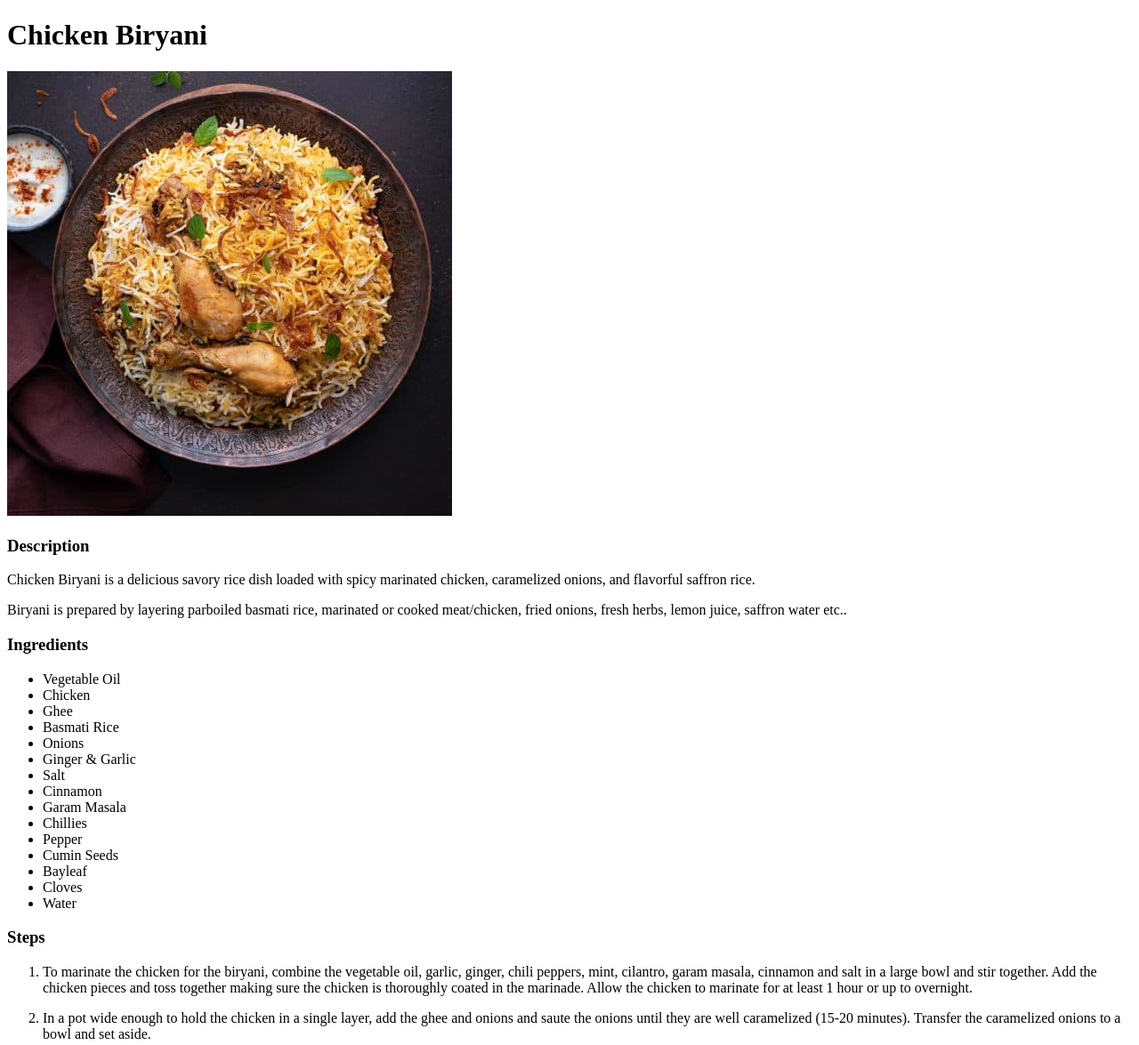
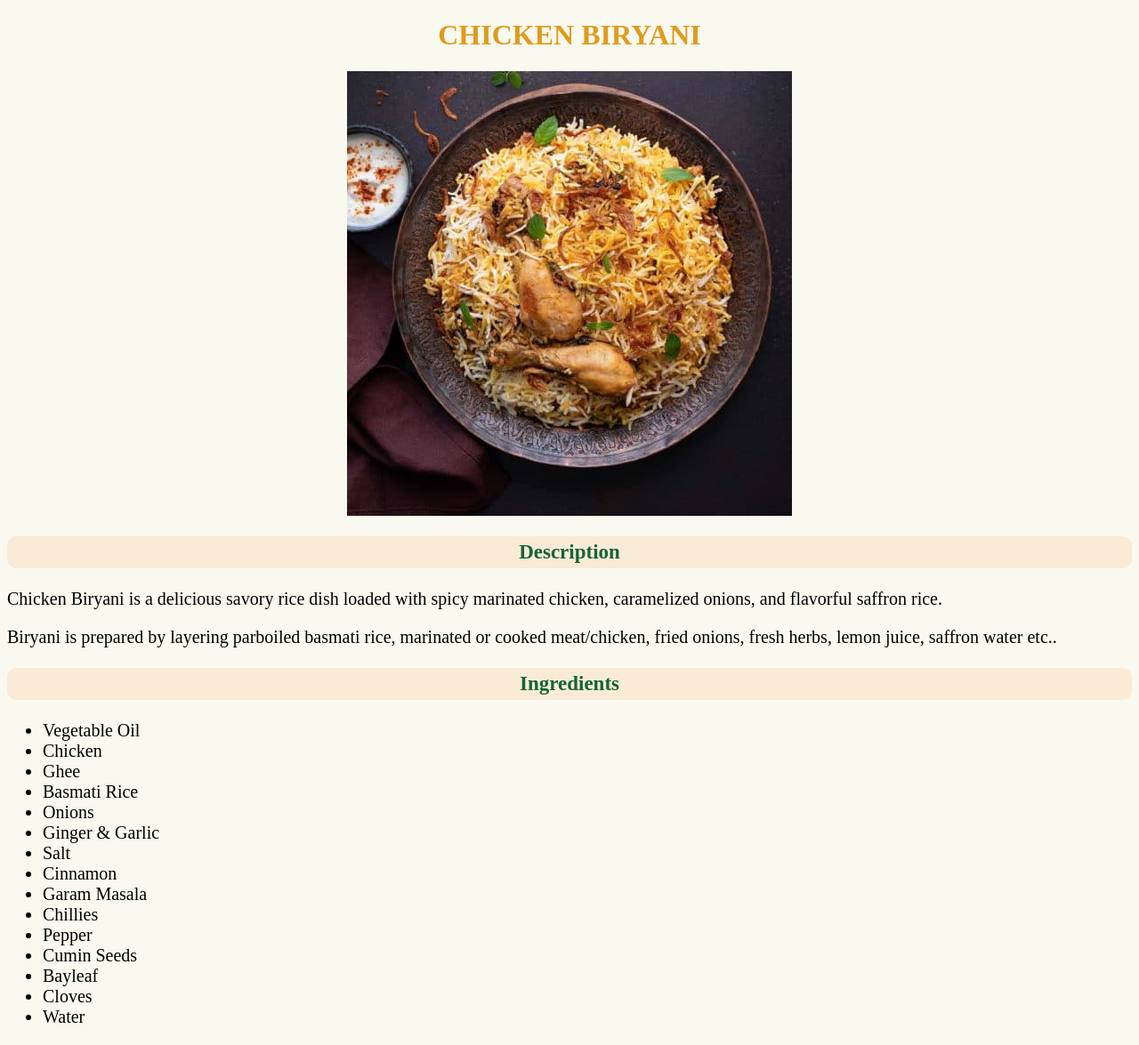
Before and after one commit to rahulbablu/recipies, a plain HTML site: page recipes/chickenBiryani.html in a window 1280 px wide. Shown: the top 1175 px of the page at 89% size. Drawn offline with Linux system fonts and the light colour scheme.

Commit message:
Added an external styles.css & Styled html a bit using basic css

```diff
--- a/recipes/chickenBiryani.html
+++ b/recipes/chickenBiryani.html
@@ -4,18 +4,19 @@
     <meta charset="UTF-8">
     <meta http-equiv="X-UA-Compatible" content="IE=edge">
     <meta name="viewport" content="width=device-width, initial-scale=1.0">
+    <link rel="stylesheet" href="../styles.css">
     <title>Recipes</title>
 </head>
 <body>
-    <h1>Chicken Biryani</h1>
+    <h1 class="heading">Chicken Biryani</h1>
     <img src="../images/ChickenBiryani.jpg">
 
-    <h3>Description</h3>
+    <h3 class="title">Description</h3>
     <p>Chicken Biryani is a delicious savory rice dish loaded with spicy marinated chicken, caramelized onions, and flavorful saffron rice.</p>
     <p>Biryani is prepared by layering parboiled basmati rice, marinated or cooked meat/chicken, fried onions, fresh herbs, lemon juice, saffron water etc..</p>
 
-    <h3>Ingredients</h3>
-    <ul>
+    <h3 class="title">Ingredients</h3>
+    <ul class="ingredients">
         <li>Vegetable Oil</li>
         <li>Chicken</li>
         <li>Ghee</li>
@@ -33,8 +34,8 @@
         <li>Water</li>
     </ul>
 
-    <h3>Steps</h3>
-    <ol>
+    <h3 class="title">Steps</h3>
+    <ol class="procedure">
         <li><p>To marinate the chicken for the biryani, combine the vegetable oil, garlic, ginger, chili peppers, mint, cilantro, garam masala, cinnamon and salt in a large bowl and stir together. Add the chicken pieces and toss together making sure the chicken is thoroughly coated in the marinade. Allow the chicken to marinate for at least 1 hour or up to overnight.</p></li>
         <li><p>In a pot wide enough to hold the chicken in a single layer, add the ghee and onions and saute the onions until they are well caramelized (15-20 minutes). Transfer the caramelized onions to a bowl and set aside.</p></li>
         <li><p>While the onions caramelize, prepare the rice by washing in a strainer under cold running water until the water runs clear.</p></li>
--- /dev/null
+++ b/styles.css
@@ -0,0 +1,42 @@
+body{
+    background-color: rgb(250, 249, 239);
+}
+
+.heading {
+    text-align: center;
+    text-transform: uppercase;
+    color: rgb(223, 155, 29);
+}
+
+ul > li h3 a {
+    font-size: 23px;
+    text-decoration: none;
+    background-color: antiquewhite;
+    color: rgb(21, 100, 54);
+    padding: 5px;
+    border-radius: 10px;
+}
+
+img {
+    display: block;
+    margin-left: auto;
+    margin-right: auto;
+}
+
+.title{
+    font-size: 23px;
+    text-decoration: none;
+    background-color: antiquewhite;
+    color: rgb(21, 100, 54);
+    padding: 5px;
+    border-radius: 10px;
+    text-align: center;
+}
+
+p{
+  font-size: 20px;
+}
+
+.ingredients, .procedure{
+    font-size: 20px;
+}
```
Also changed, not shown: index.html (+2 -1 lines), recipes/oatmealSmoothie.html (+7 -6 lines).
